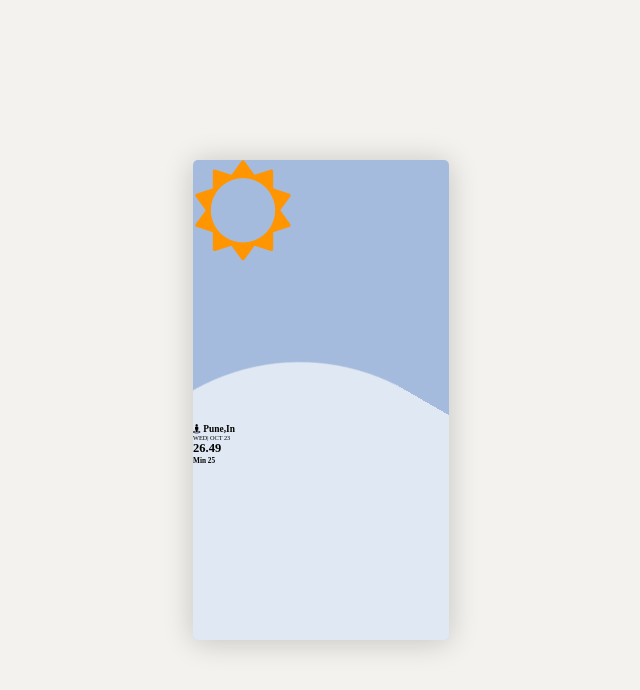
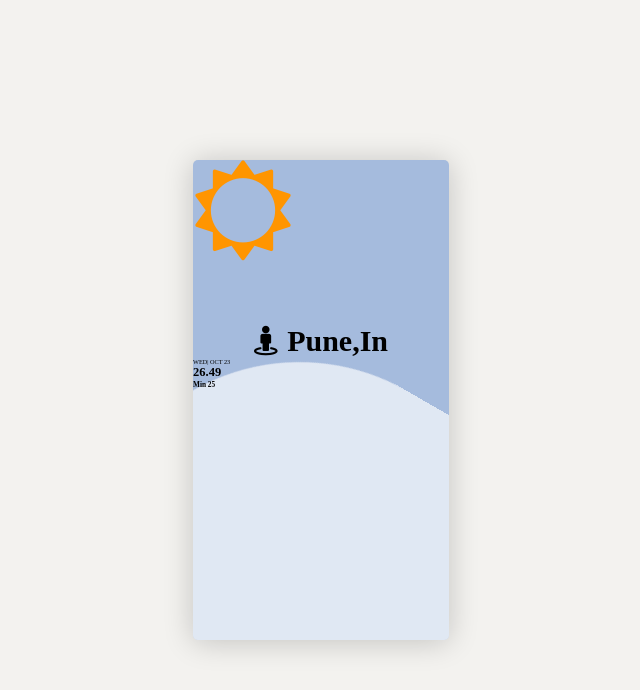
Before and after one commit to Abhishek058/Weather_App, a plain HTML site: page index.html in a window 1280 px wide. Shown: the whole page, without its empty margins (319-959 px from the left). Drawn offline with Linux system fonts and the light colour scheme.

Commit message:
location styling added

```diff
--- a/style.css
+++ b/style.css
@@ -110,3 +110,15 @@ html {
   height: 45%;
   z-index: 4;
 }
+
+.location {
+  margin-top: -10rem;
+  text-align: center;
+  font-weight: 800;
+  font-size: 3rem;
+  font-weight: 600;
+}
+
+.fa-street-view {
+  animation: rotate 3s linear infinite alternate;
+}
```
